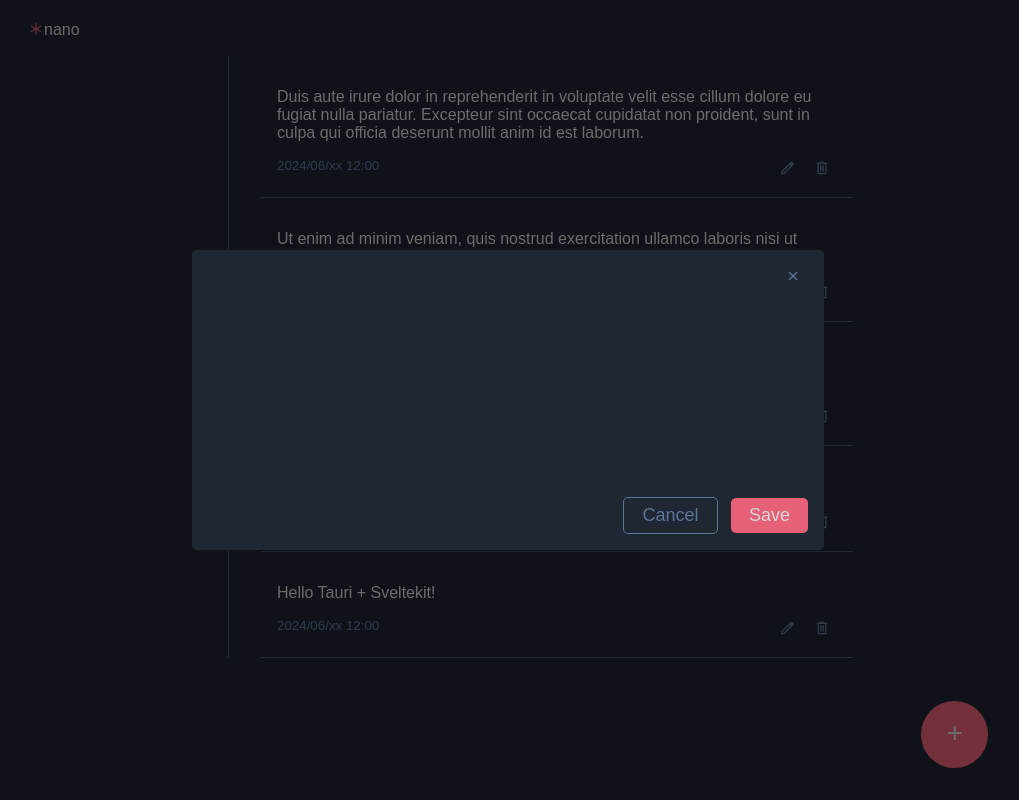
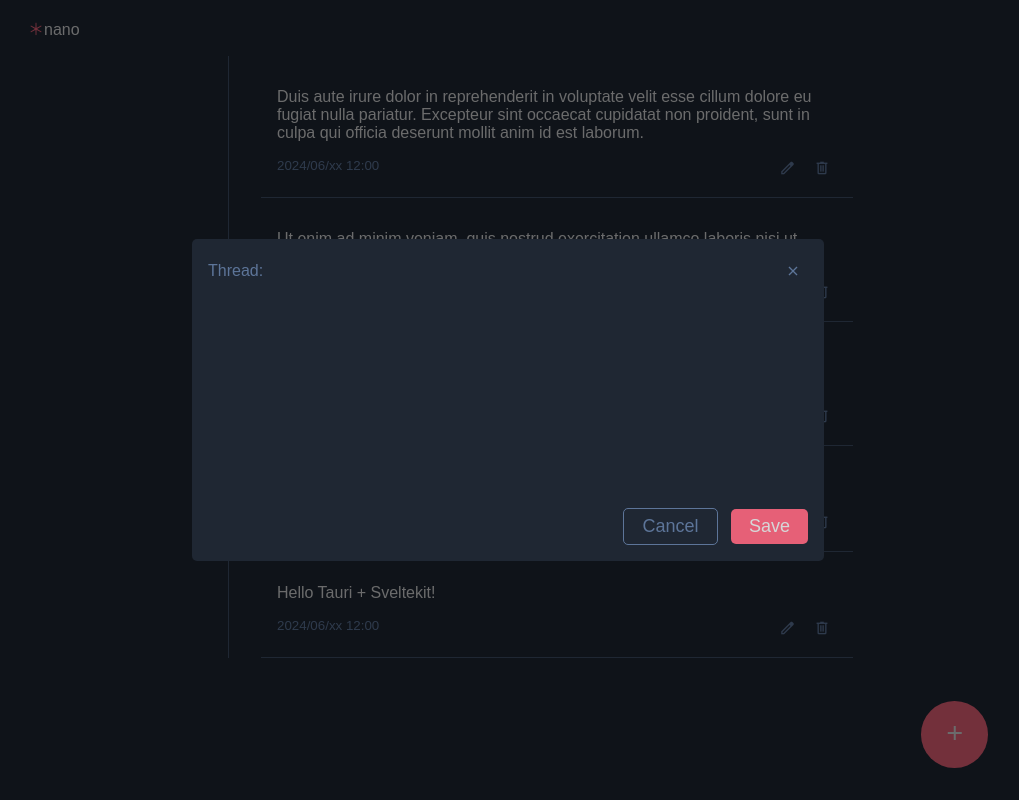
Before and after one commit to toyskip725/nano, a SvelteKit app: page / in a window 1280 px wide. Both pictures are taken after a click on the button "add". Shown: the whole page, without its empty margins (132-1151 px from the left). Built offline with nearby package versions, Linux system fonts and the light colour scheme.

Commit message:
[feature] add thread property to MemoEditor

```diff
--- a/src/routes/components/FloatingIconButton.svelte
+++ b/src/routes/components/FloatingIconButton.svelte
@@ -14,7 +14,7 @@
 <button type="button" class="floating-icon-button" on:click={onAdd}>
   <span class="button-icon material-symbols-outlined">add</span>
 </button>
-<MemoEditor bind:dialog content={""} onSave={(value) => onSave("test", value)} />
+<MemoEditor bind:dialog thread={""} content={""} onSave={onSave} />
 
 <style>
   .floating-icon-button {
--- a/src/routes/components/MemoEditor.svelte
+++ b/src/routes/components/MemoEditor.svelte
@@ -4,22 +4,28 @@
 
   // props
   export let dialog: HTMLDialogElement;
+  export let thread: string;
   export let content: string;
-  export let onSave: (value: string) => void;
+  export let onSave: (thread: string, content: string) => void;
 
   const handleClose = () => {
+    thread = "";
     content = "";
     dialog.close();
   };
 
   const handleSave = () => {
-    onSave(content);
+    onSave(thread, content);
     dialog.close();
   };
 </script>
 
 <dialog bind:this={dialog} class="memo-editor">
   <div class="dialog-header">
+    <div class="thread-editor">
+      <span class="thread-editor-label">Thread: </span>
+      <input bind:value={thread} />
+    </div>
     <IconButton iconName={"close"} onClick={handleClose} />
   </div>
   <form method="dialog">
@@ -43,6 +49,19 @@
     opacity: 0.5;
   }
 
+  .thread-editor-label {
+    color: #5d7599;
+    user-select: none;
+  }
+  input {
+    font-family: 'Meiryo', sans-serif;
+    font-size: medium;
+    color: #d6d7d8;
+    background-color: #1f2733;
+    border: none;
+    outline: none;
+  }
+
   textarea {
     width: 100%;
     height: 200px;
@@ -56,7 +75,9 @@
   }
 
   .dialog-header {
-    text-align: right;
+    display: flex;
+    justify-content: space-between;
+    padding: 0.4em 0em 1em 0em;
   }
   .dialog-footer {
     text-align: right;
--- a/src/routes/components/MemoView.svelte
+++ b/src/routes/components/MemoView.svelte
@@ -29,7 +29,7 @@
     </div>
   </div>
 </div>
-<MemoEditor bind:dialog content={memo.content} onSave={(value) => onEdit(memo.id, "test", value)} />
+<MemoEditor bind:dialog thread={memo.thread} content={memo.content} onSave={(thread, content) => onEdit(memo.id, thread, content)} />
 
 <style>
   p {
```
